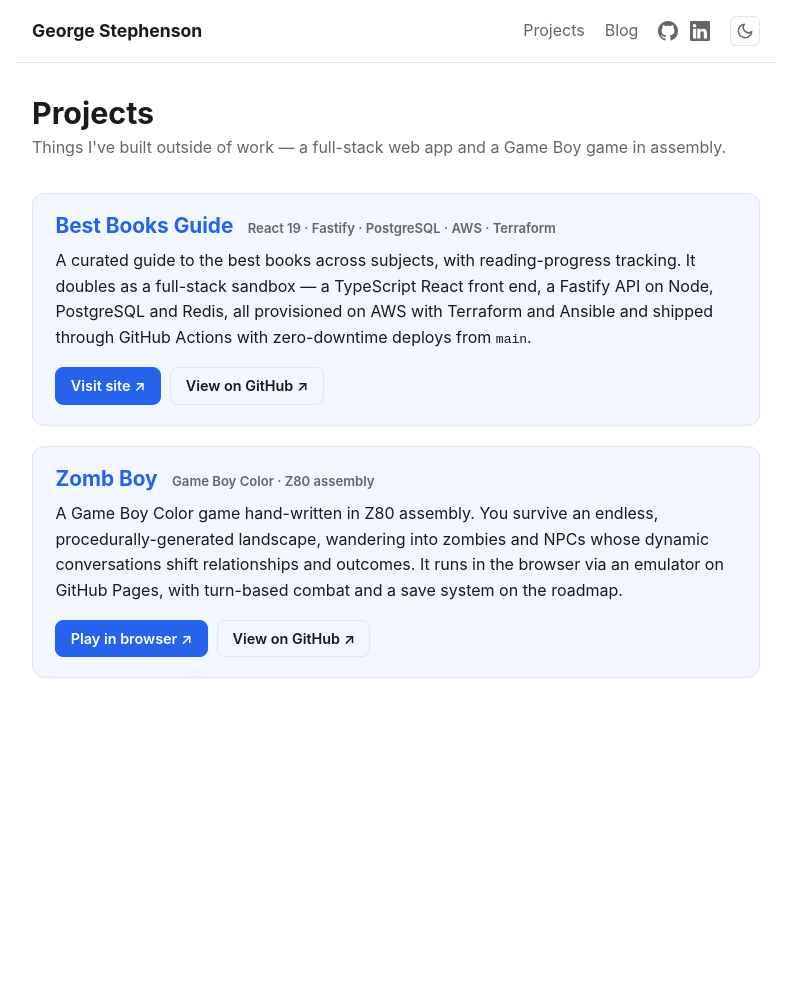
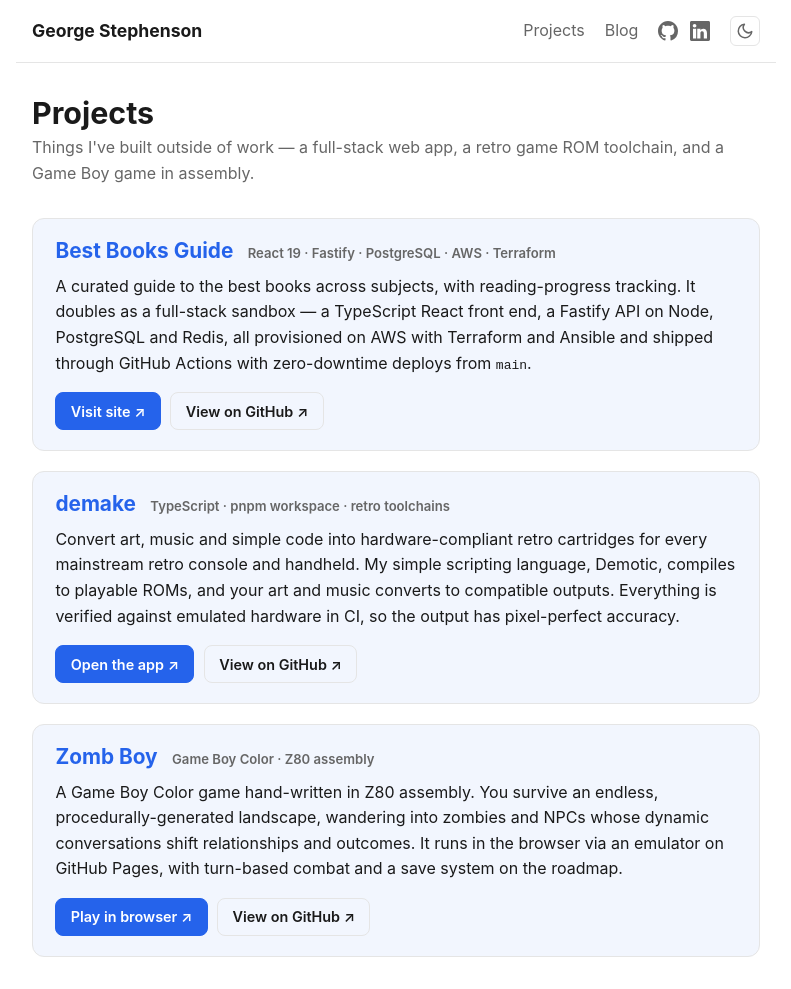
Before and after one commit to georgestephenson/georgestephenson.github.io, a Jekyll site: the page built from projects.md, in a window 1280 px wide. Shown: the whole page, without its empty margins (244-1035 px from the left). Built offline with Jekyll 4.4.1, drawn with Linux system fonts in a browser that asks for light colours; before the commit the page ends 900 px from its top, so only the background shows below that.

Commit message:
Add demake project

```diff
--- a/_data/projects.yml
+++ b/_data/projects.yml
@@ -14,6 +14,19 @@
     Terraform and Ansible and shipped through GitHub Actions with zero-downtime
     deploys from <code>main</code>.
 
+- name: demake
+  tagline: TypeScript · pnpm workspace · retro toolchains
+  url: https://georgestephenson.github.io/demake/
+  url_label: Open the app
+  repo: georgestephenson/demake
+  summary: A toolchain that turns modern assets and simple code into real 8/16-bit ROMs.
+  description: >-
+    Convert art, music and simple code into
+    hardware-compliant retro cartridges for every mainstream retro console
+    and handheld. My simple scripting language, Demotic,
+    compiles to playable ROMs, and your art and music converts to compatible outputs. Everything is verified against emulated hardware in
+    CI, so the output has pixel-perfect accuracy.
+
 - name: Zomb Boy
   tagline: Game Boy Color · Z80 assembly
   url: https://georgestephenson.github.io/zomb-boy/
--- a/projects.md
+++ b/projects.md
@@ -1,7 +1,7 @@
 ---
 layout: default
 title: Projects
-description: Things I've built outside of work — a full-stack web app and a Game Boy game in assembly.
+description: Things I've built outside of work — a full-stack web app, a retro game ROM toolchain, and a Game Boy game in assembly.
 ---
 
 <h1 class="page-title">{{ page.title }}</h1>
```
